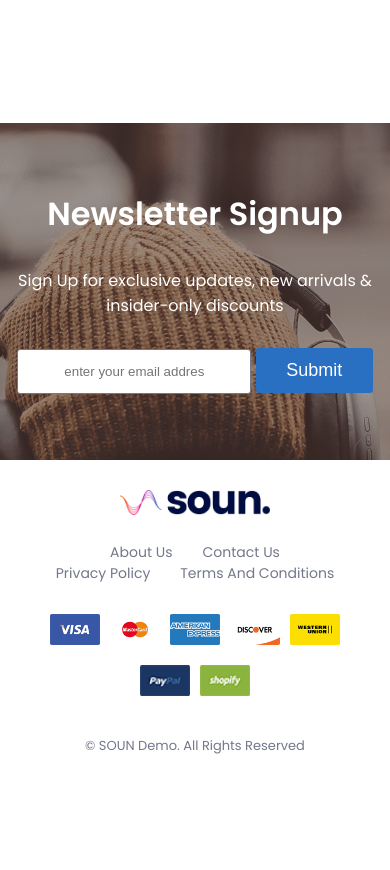
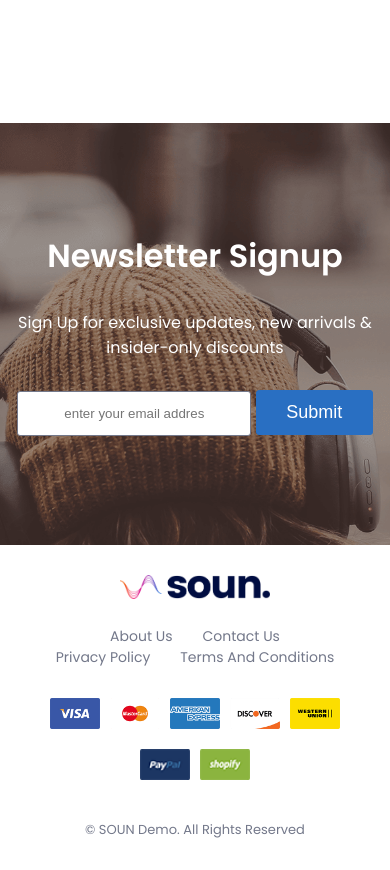
Before and after one commit to nelsonelaye/ecommerce-frontend, a React (Create React App) app: page / in a window 390 px wide. Shown: the part 2900-3770 px from the top of the page. Before the commit the page ends 3686 px from the top, so only its background shows below. Built offline with nearby package versions, Linux system fonts and the light colour scheme; no server answers.

Commit message:
fixing responsiveness

```diff
--- a/src/Components/NewsLetter/NewsLetter.js
+++ b/src/Components/NewsLetter/NewsLetter.js
@@ -41,7 +41,7 @@ const Container = styled.div`
   box-sizing: border-box;
 
   @media screen and (max-width: 468px) {
-    min-height: 40vh;
+    min-height: 50vh;
   }
 `;
 const Wrap = styled.div`
```
